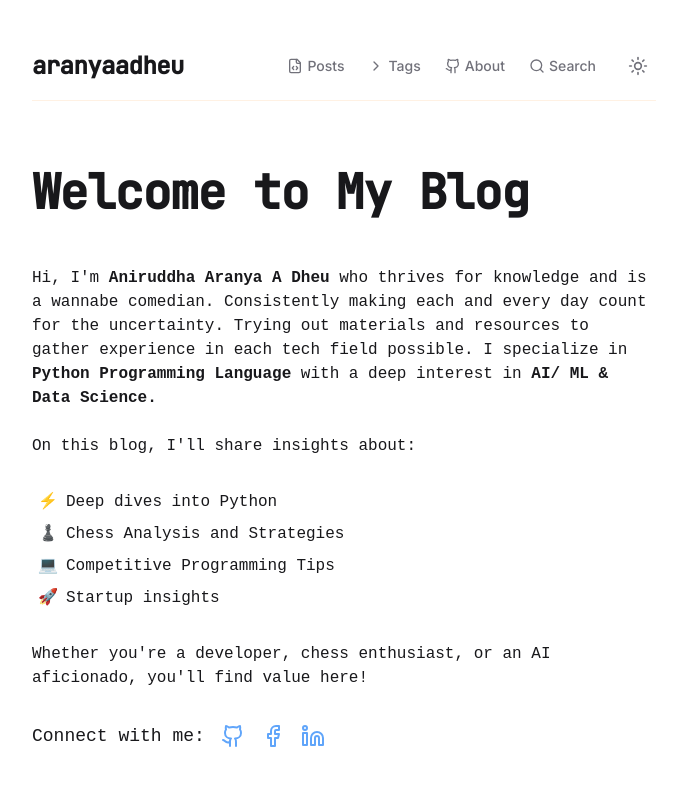
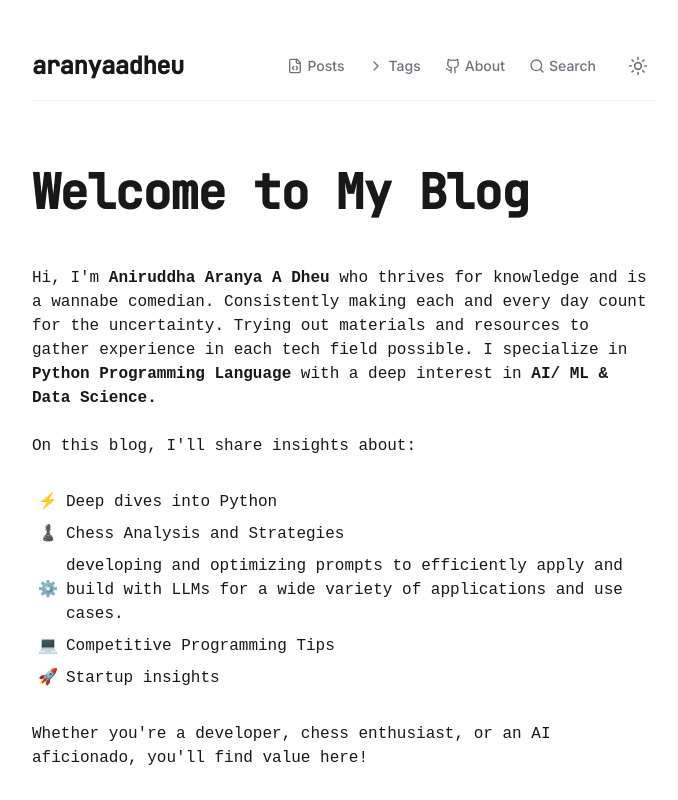
Before and after one commit to aranyaadheu/aranyaadheu.vercel.app, a Next.js app: page / in a window 1280 px wide. Shown: the top 800 px of the page, without its empty margins (296-974 px from the left). Built offline with nearby package versions, Linux system fonts and the light colour scheme; a web font is replaced by a local one.

Commit message:
Update page.tsx

```diff
--- a/app/page.tsx
+++ b/app/page.tsx
@@ -63,6 +63,9 @@
           </motion.li>
           <motion.li className="flex items-center" variants={fadeInUp}>
             <span className="mr-2">♟️</span> Chess Analysis and Strategies
+          </motion.li>
+          <motion.li className="flex items-center" variants={fadeInUp}>
+            <span className="mr-2">⚙️</span> developing and optimizing prompts to efficiently apply and build with LLMs for a wide variety of applications and use cases.
           </motion.li>
           <motion.li className="flex items-center" variants={fadeInUp}>
             <span className="mr-2">💻</span> Competitive Programming Tips
```
